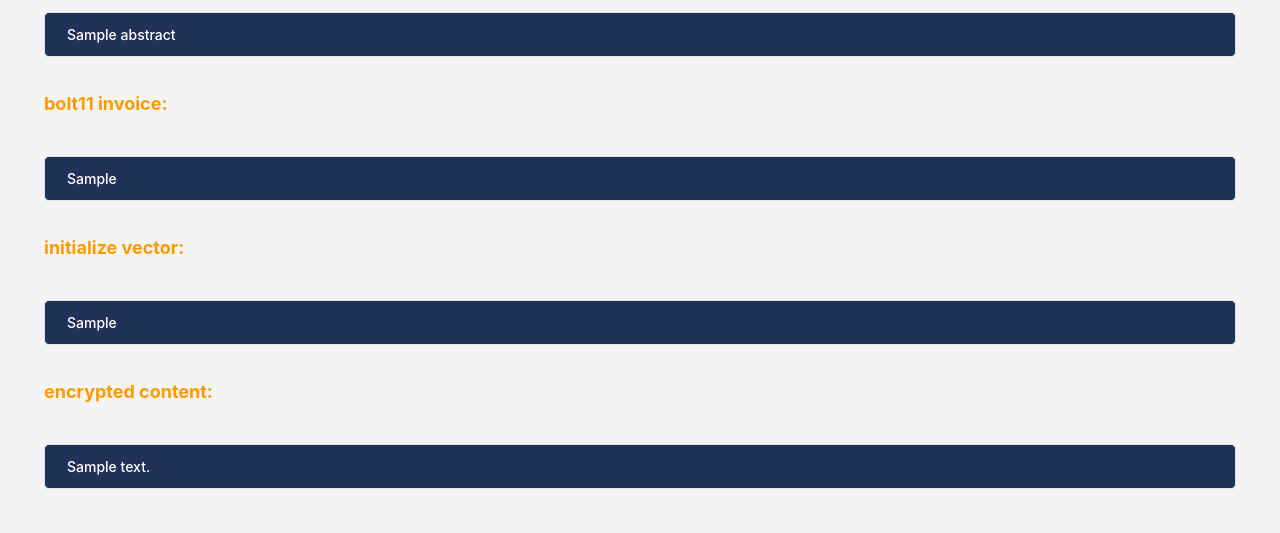
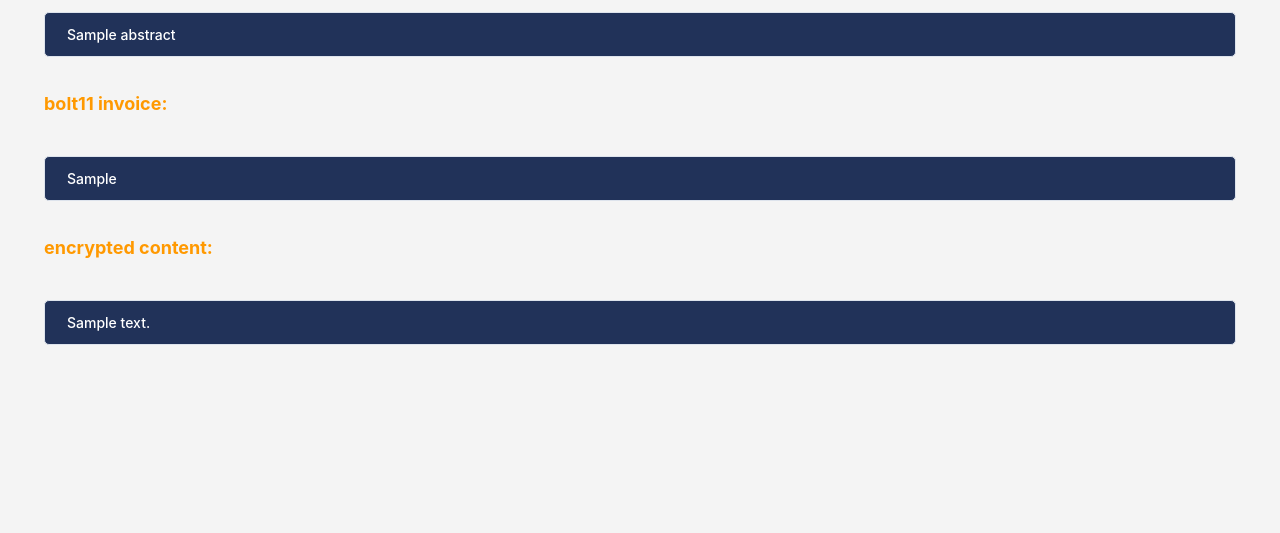
Before and after one commit to f418me/BOLTCipher, a FastAPI app: template templates/response.html in a window 1280 px wide. Shown: the part 440-973 px from the top of the page. After the commit the page ends 785 px from the top, so only its background shows below. Run offline with FastAPI, Linux system fonts and the light colour scheme; the template is opened without the code that fills it: most values are stand-ins (such as "Sample title", 1, 10 or a date in 2020); parts of the project's set-up code (start-up, migrations or seed data) failed here and were passed over.

Commit message:
Div. refactoring

```diff
--- a/helper/core-lightning-acess.py
+++ b/helper/core-lightning-acess.py
@@ -1,4 +1,5 @@
 from pyln.client import LightningRpc
+
 from config import Config
 
 config = Config()
--- a/main.py
+++ b/main.py
@@ -91,13 +91,16 @@ async def get_content(request: Request):
     invoice_amount_msats = int(config.CONTENT_PRICE) * 1000
     preimage = secrets.token_hex(32)
 
+    # We use the first 16 bytes of the key as the iv
+    iv_hex = preimage[:32]
+    iv = binascii.unhexlify(iv_hex)
 
     invoice = get_invoice(invoice_amount_msats, preimage)
     bolt11 = invoice['bolt11']
 
     key = binascii.unhexlify(preimage)
-    iv = get_random_bytes(16)
-    iv_hex = iv.hex()
+    #iv = get_random_bytes(16)
+    #iv_hex = iv.hex()
 
     log.info("iv_hex: ", iv_hex)
     log.info("hex_key / preimage: ", preimage)
--- a/templates/content_response.html
+++ b/templates/content_response.html
@@ -15,8 +15,6 @@
 {{ abstract }}
 <h2>Bolt11 invoice:</h2>
 {{ bolt11 }}
-<h2>Initialize vector:</h2>
-{{ iv_hex }}
 <h2>Encrypted content:</h2>
 {{ encrypted_content }}
 
--- a/templates/info.html
+++ b/templates/info.html
@@ -32,7 +32,7 @@
 </div>
 
 <div class="formbold-title-wrapper">
-    <label for="content_decrypted" class="bold-label">abstract:</label>
+    <label for="abstract" class="bold-label">abstract:</label>
 </div>
 <div class="formbold-main-wrapper">
 
--- a/templates/response.html
+++ b/templates/response.html
@@ -59,18 +59,6 @@
 </div>
 
 <div class="formbold-title-wrapper">
-    <label for="iv_hex" class="bold-label">initialize vector:</label>
-</div>
-    <div class="formbold-main-wrapper">
-
-    <p
-            name="iv_hex"
-            id="iv_hex"
-            class="formbold-form-output"
-    >{{ item.initialize_vector_hex }}</p>
-</div>
-
-    <div class="formbold-title-wrapper">
     <label for="encrypted_content" class="bold-label">encrypted content:</label>
 </div>
 <div class="formbold-main-wrapper">
--- a/utils/cln.py
+++ b/utils/cln.py
@@ -1,5 +1,6 @@
 import secrets
 from pyln.client import LightningRpc
+
 from config import Config
 
 config = Config()
```
Also changed, not shown: helper/dec_response.py (+11 -6 lines), README.md, 1 other file. Lines whose indentation alone changed are shown as unchanged.
